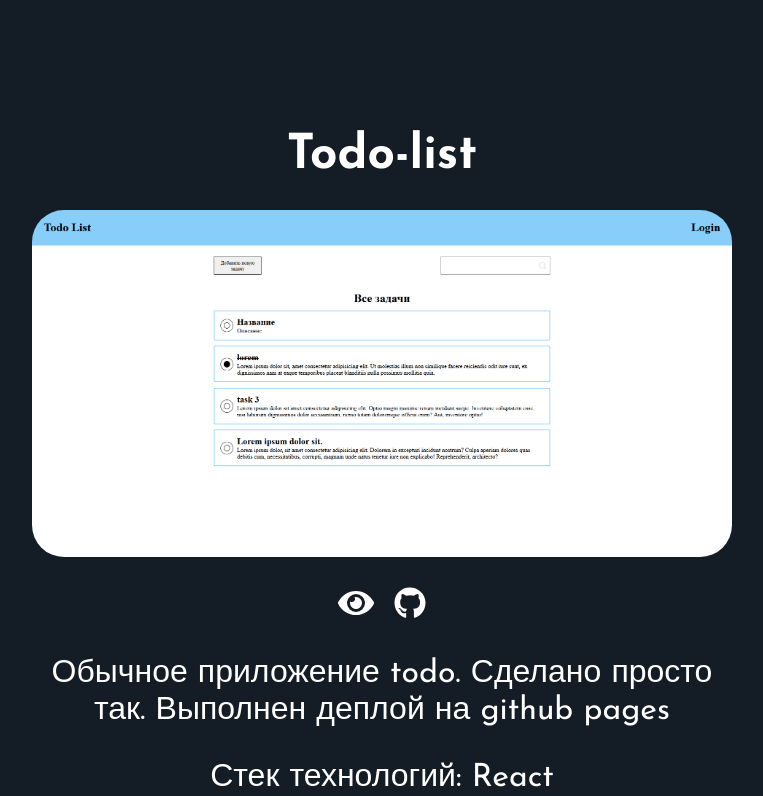
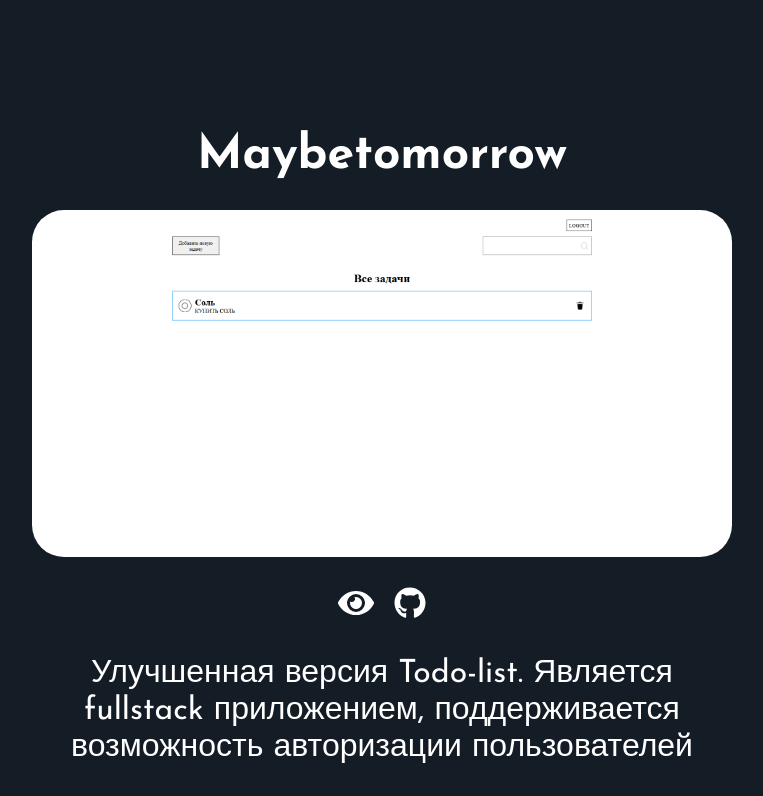
Before and after one commit to rainbowfieldholograph/about, a React (Create React App) app: page / in a window 1280 px wide. Shown: the part 2540-3336 px from the top of the page, without its empty margins (258-1021 px from the left). Built offline with nearby package versions, Linux system fonts and the light colour scheme.

Commit message:
changed links and some text +deleted example todo work

```diff
--- a/src/components/footer/Footer.jsx
+++ b/src/components/footer/Footer.jsx
@@ -10,7 +10,7 @@ const Links = () => {
       <h2>Links:</h2>
       <ul className={styles.box}>
         <li>
-          <MyLink href="https://github.com/youthfulanger" icon={faGithub} />
+          <MyLink href="https://github.com/rainbowfieldholograph" icon={faGithub} />
         </li>
         <li>
           <MyLink href="https://t.me/inversedoubts" icon={faTelegram} />
--- a/src/components/myWorks/MyWorks.jsx
+++ b/src/components/myWorks/MyWorks.jsx
@@ -3,7 +3,6 @@ import Work from '../work/Work'
 import styles from './MyWorks.module.css'
 
 import eyesClosedImg from '../../img/eyesclosed.png'
-import todoImg from '../../img/todo.png'
 import maybetomorrowImg from '../../img/maybetomorrow.png'
 import moodboardImg from '../../img/moodboard.png'
 import reactsneakersImg from '../../img/react-sneakers.png'
@@ -16,15 +15,7 @@ const worksData = [
     descr: 'Fullstack приложение для прослушивания и загрузки музыки. Выполнен деплой на heroku',
     stack: 'React, MongoDB, NodeJS, Express, GraphQL, ApolloServer, s3 buckets',
     project: 'https://eyes-closed.herokuapp.com/',
-    github: 'https://github.com/youthfulanger/music-playlist-fullstack',
-  },
-  {
-    image: todoImg,
-    title: 'Todo-list',
-    descr: 'Обычное приложение todo. Сделано просто так. Выполнен деплой на github pages',
-    stack: 'React',
-    project: 'https://youthfulanger.github.io/todolist-test/',
-    github: 'https://github.com/youthfulanger/todolist-test',
+    github: 'https://github.com/rainbowfieldholograph/music-playlist-fullstack',
   },
   {
     image: maybetomorrowImg,
@@ -33,15 +24,15 @@ const worksData = [
       'Улучшенная версия Todo-list. Является fullstack приложением, поддерживается возможность авторизации пользователей',
     stack: 'React, NodeJS, MongoDB, Express, GraphQL, JWT',
     project: 'https://maybetomorrow.herokuapp.com/',
-    github: 'https://github.com/youthfulanger/todo-client-server',
+    github: 'https://github.com/rainbowfieldholograph/todo-client-server',
   },
   {
     image: moodboardImg,
     title: 'Moodboard',
     descr: 'Demo версия старой работы на React(+ добавил минимальный функционал)',
     stack: 'React',
-    project: 'https://youthfulanger.github.io/moodboard-old-work/',
-    github: 'https://github.com/youthfulanger/moodboard-old-work',
+    project: 'https://rainbowfieldholograph.github.io/moodboard-old-work/',
+    github: 'https://github.com/rainbowfieldholograph/moodboard-old-work',
   },
   {
     image: reactsneakersImg,
@@ -49,16 +40,17 @@ const worksData = [
     descr:
       'Приложение, сделанное по видеокурсу react sneakers от archakov. Исправлено много багов в изначальном коде (до сих пор много багов, по-тихоньку исправляю)',
     stack: 'React, MockAPI',
-    project: 'https://youthfulanger.github.io/react-sneakers/',
-    github: 'https://github.com/youthfulanger/react-sneakers',
+    project: 'https://rainbowfieldholograph.github.io/react-sneakers/',
+    github: 'https://github.com/rainbowfieldholograph/react-sneakers',
   },
   {
     image: lainMatrixRain,
     title: 'Lain Matrix Rain',
-    descr: 'Матричный дождь с использованием ванильного javaScript без фреймворков',
+    descr:
+      'Матричный дождь с использованием ванильного javaScript без фреймворков. Немного копипаста, немного своего x)',
     stack: 'Vanilla javaScript',
-    project: 'https://youthfulanger.github.io/lain-matrix-rain/',
-    github: 'https://github.com/youthfulanger/lain-matrix-rain',
+    project: 'https://rainbowfieldholograph.github.io/lain-matrix-rain/',
+    github: 'https://github.com/rainbowfieldholograph/lain-matrix-rain',
   },
 ]
 
```
Also changed, not shown: src/img/todo.png (deleted).
